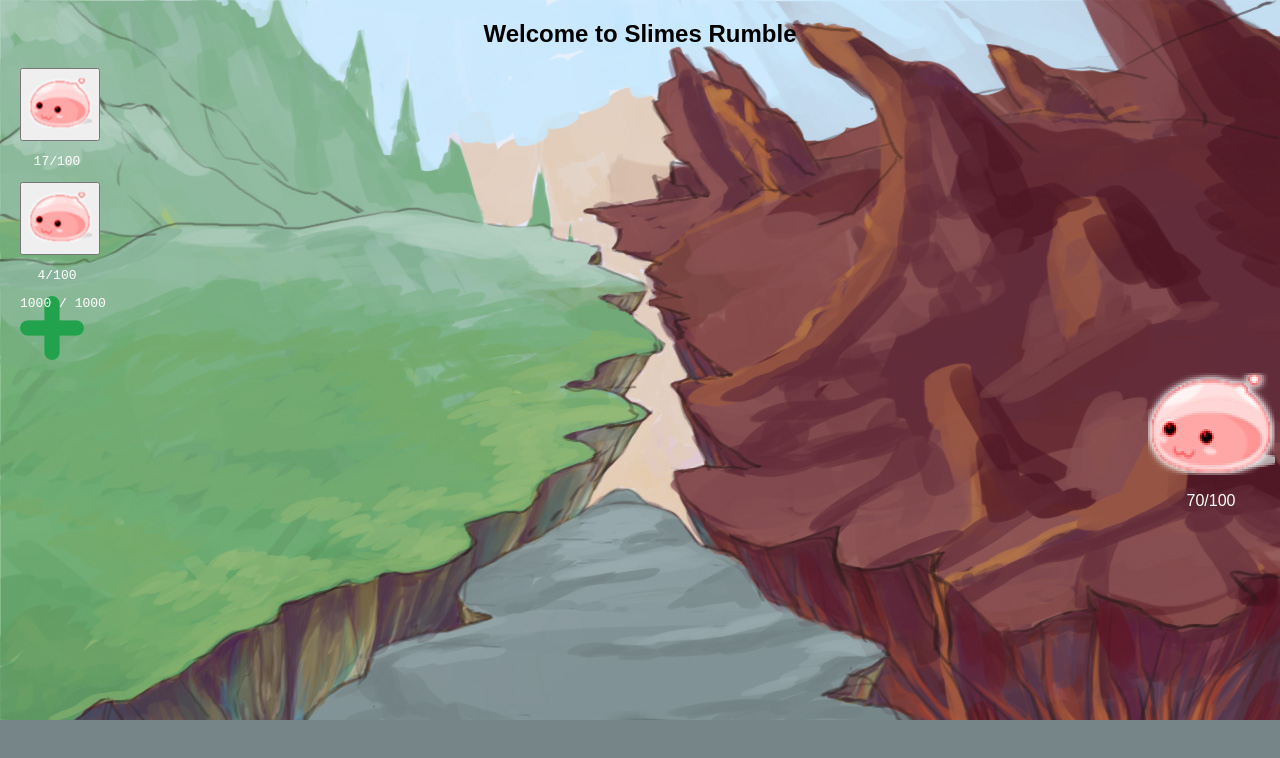
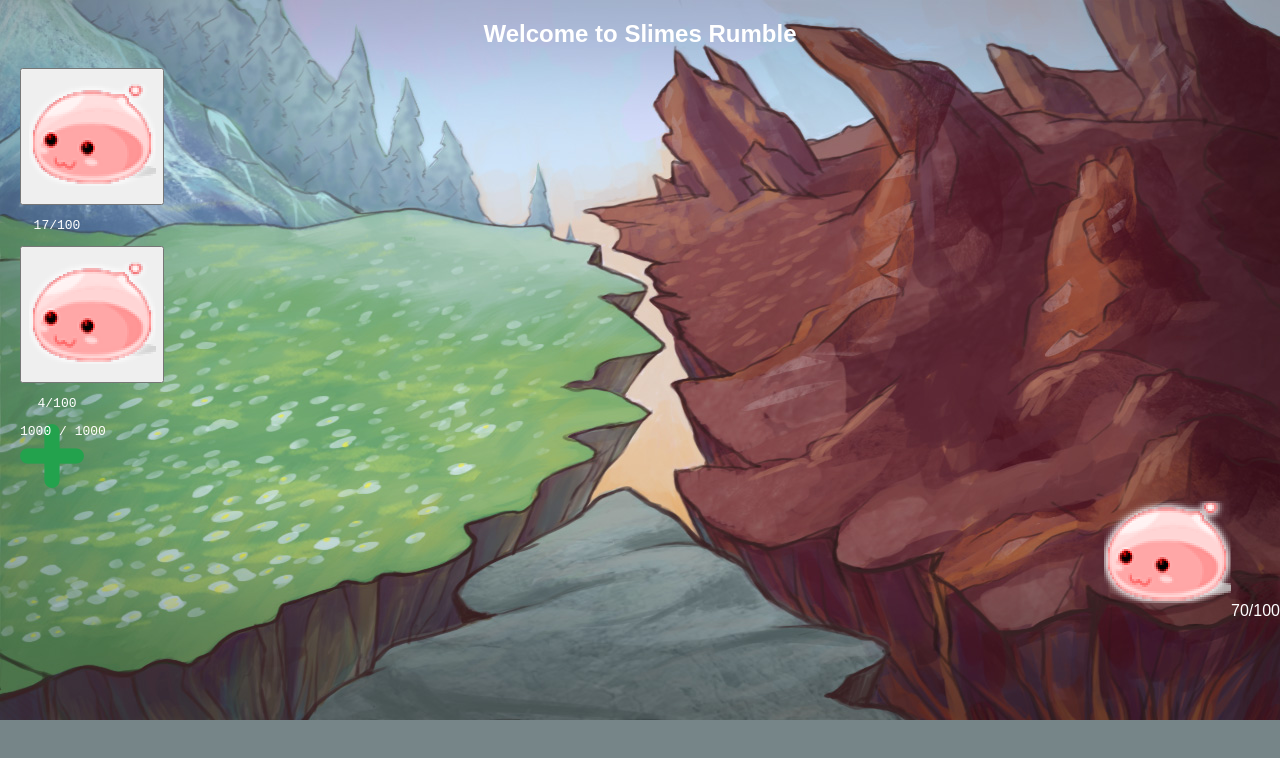
Before and after one commit to Knoty/reactive_slimes, a React (Create React App) app: page / in a window 1280 px wide. Shown: the top 758 px of the page. Built offline with nearby package versions, Linux system fonts and the light colour scheme.

Commit message:
Various changes to app styles.

```diff
--- a/src/App.css
+++ b/src/App.css
@@ -4,7 +4,7 @@ body {
 }
 
 .App {
-  background: #768588 url(/versus-template-background.jpg) no-repeat;
+  background: #768588 url(versus-template-background.jpg) no-repeat;
   text-align: center;
   min-height: 720px;
   max-height: 720px;
@@ -12,14 +12,6 @@ body {
   max-width: 1280px;
   overflow: auto;
   margin: 0 auto;
-}
-
-.App-intro {
-  color: black;
-}
-
-.slime img {
-  width: 64px;
 }
 
 .slime, .create_slime_button {
@@ -30,11 +22,9 @@ body {
 .create_slime_button {
   height: 64px;
   width: 64px;
-  background: url(../src/add.png) no-repeat;
+  background: url(add.png) no-repeat;
 }
 
 .boss {
-  width: 138px;
   float: right;
-  vertical-align: bottom;
 }
```
Also changed, not shown: public/versus-template-background.jpg (deleted), src/versus-template-background.jpg (added).
